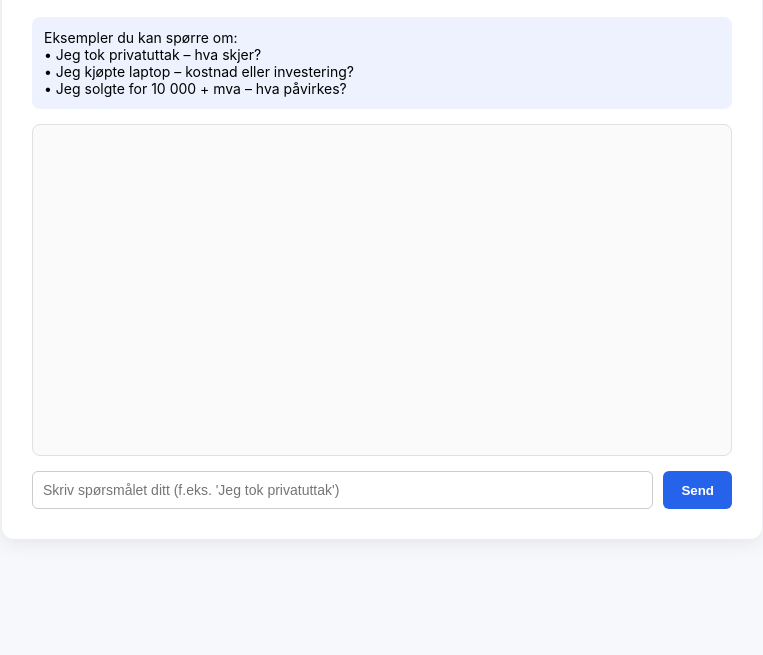
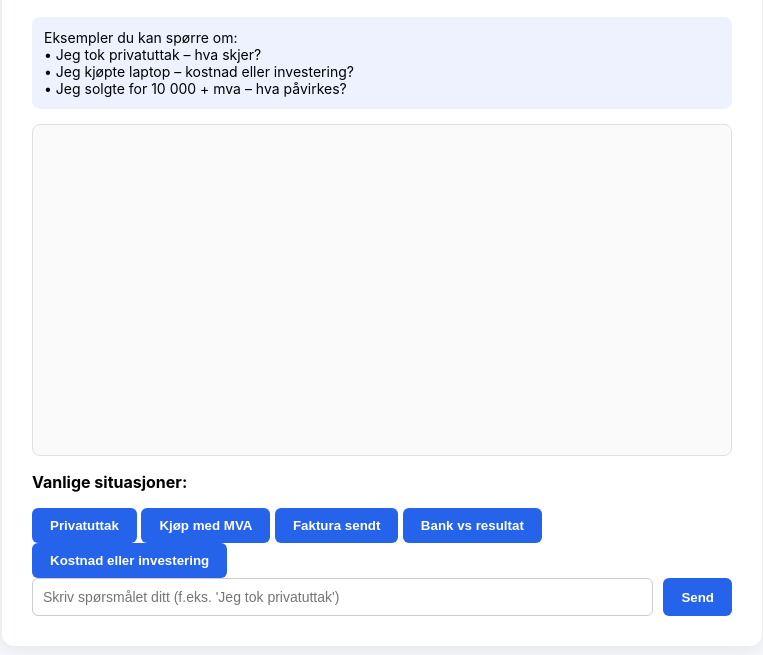
Before and after one commit to postelenaivonina-collab/enkforklart, a website: page index.html in a window 1280 px wide. Shown: the part 173-828 px from the top of the page, without its empty margins (258-1021 px from the left). Before the commit the page ends 800 px from the top, so only its background shows below. Drawn offline with Linux system fonts and the light colour scheme.

Commit message:
Update index.html

```diff
--- a/index.html
+++ b/index.html
@@ -99,6 +99,31 @@ button:hover {
   </div>
 
 <div id="chat" class="chatbox"></div>
+  <div class="examples">
+
+  <p><strong>Vanlige situasjoner:</strong></p>
+
+  <button onclick="fillExample('Jeg tok privatuttak fra firmakonto')">
+    Privatuttak
+  </button>
+
+  <button onclick="fillExample('Jeg kjøpte laptop for 12 500 inkl mva')">
+    Kjøp med MVA
+  </button>
+
+  <button onclick="fillExample('Jeg sendte faktura på 10 000 + mva men ikke fått betalt')">
+    Faktura sendt
+  </button>
+
+  <button onclick="fillExample('Hvorfor er bank høyere enn resultat?')">
+    Bank vs resultat
+  </button>
+
+  <button onclick="fillExample('Jeg kjøpte kamera til 25 000, er det kostnad eller investering?')">
+    Kostnad eller investering
+  </button>
+
+</div>
 
 <div class="inputrow">
   <input id="input" placeholder="Skriv spørsmålet ditt (f.eks. 'Jeg tok privatuttak')" />
@@ -132,6 +157,11 @@ async function send() {
 
   chat.scrollTop = chat.scrollHeight;
 }
+  function fillExample(text) {
+  const input = document.getElementById("message");
+  input.value = text;
+  input.focus();
+}
 </script>
 
 </body>
```
